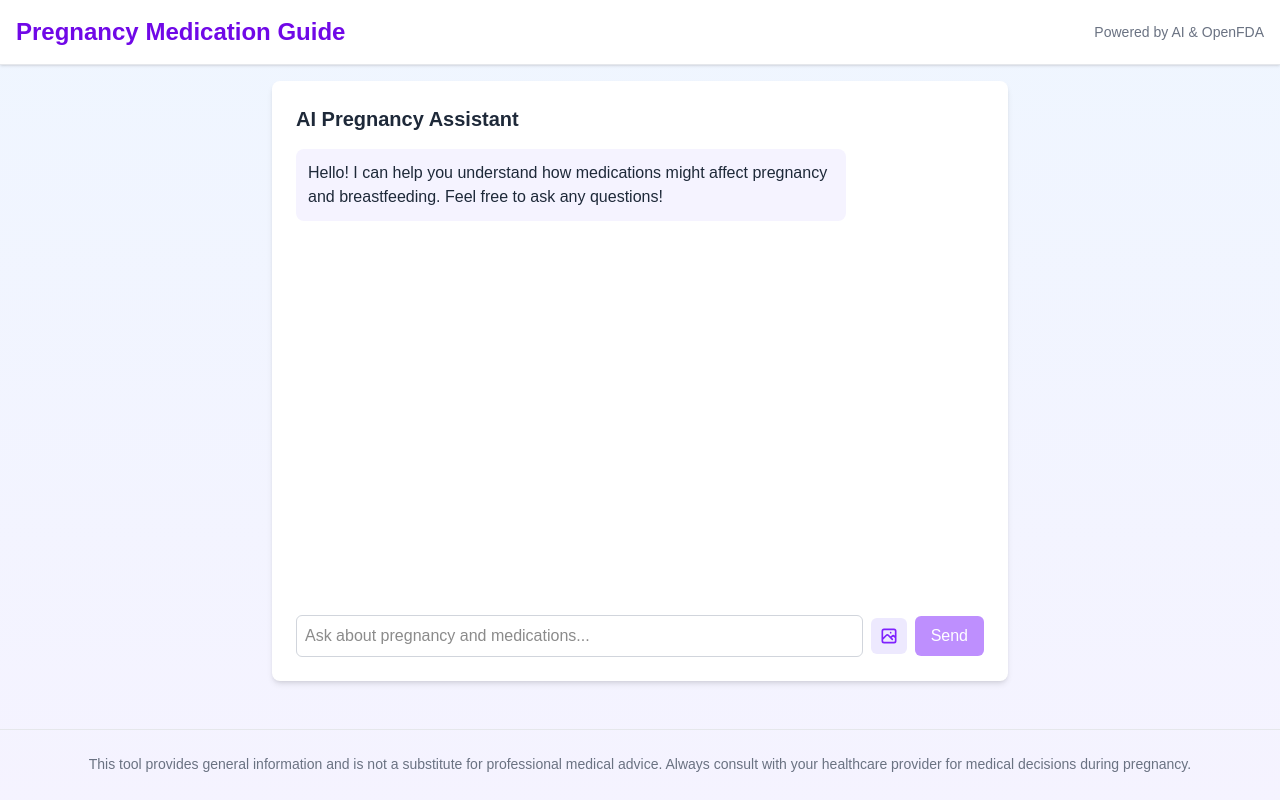
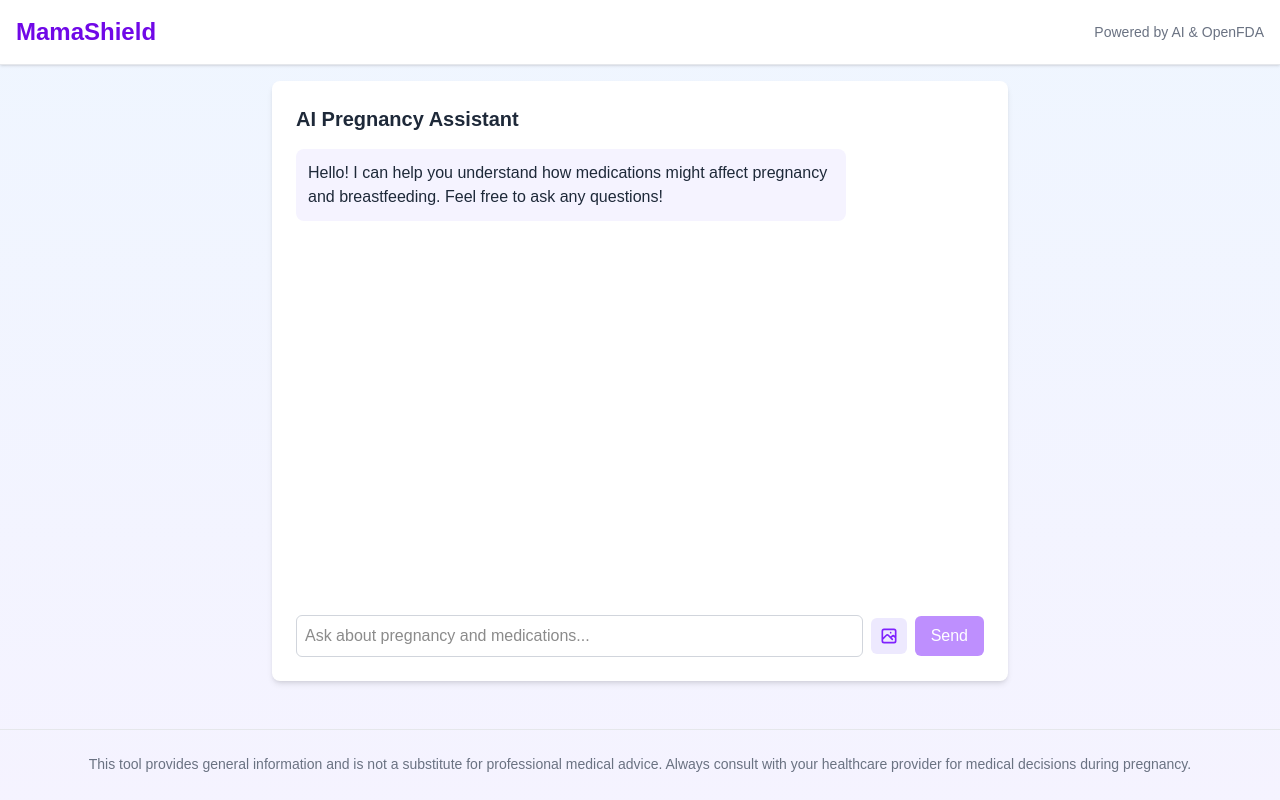
Before and after one commit to dgzct11/vandy-unhackathon-2025, a Next.js app in the folder pregnancy-guide/: page / in a window 1280 px wide. Built offline with nearby package versions, Linux system fonts and the light colour scheme.

Commit message:
title page

```diff
--- a/pregnancy-guide/src/app/page.tsx
+++ b/pregnancy-guide/src/app/page.tsx
@@ -52,7 +52,7 @@ export default function Home() {
       <header className="border-b border-gray-200 dark:border-gray-700 bg-white dark:bg-gray-800 p-4 shadow-sm">
         <div className="container mx-auto flex justify-between items-center">
           <h1 className="text-2xl font-bold text-violet-700 dark:text-violet-400">
-            Pregnancy Medication Guide
+            MamaShield
           </h1>
           <p className="text-sm text-gray-500 dark:text-gray-400">
             Powered by AI & OpenFDA
```
